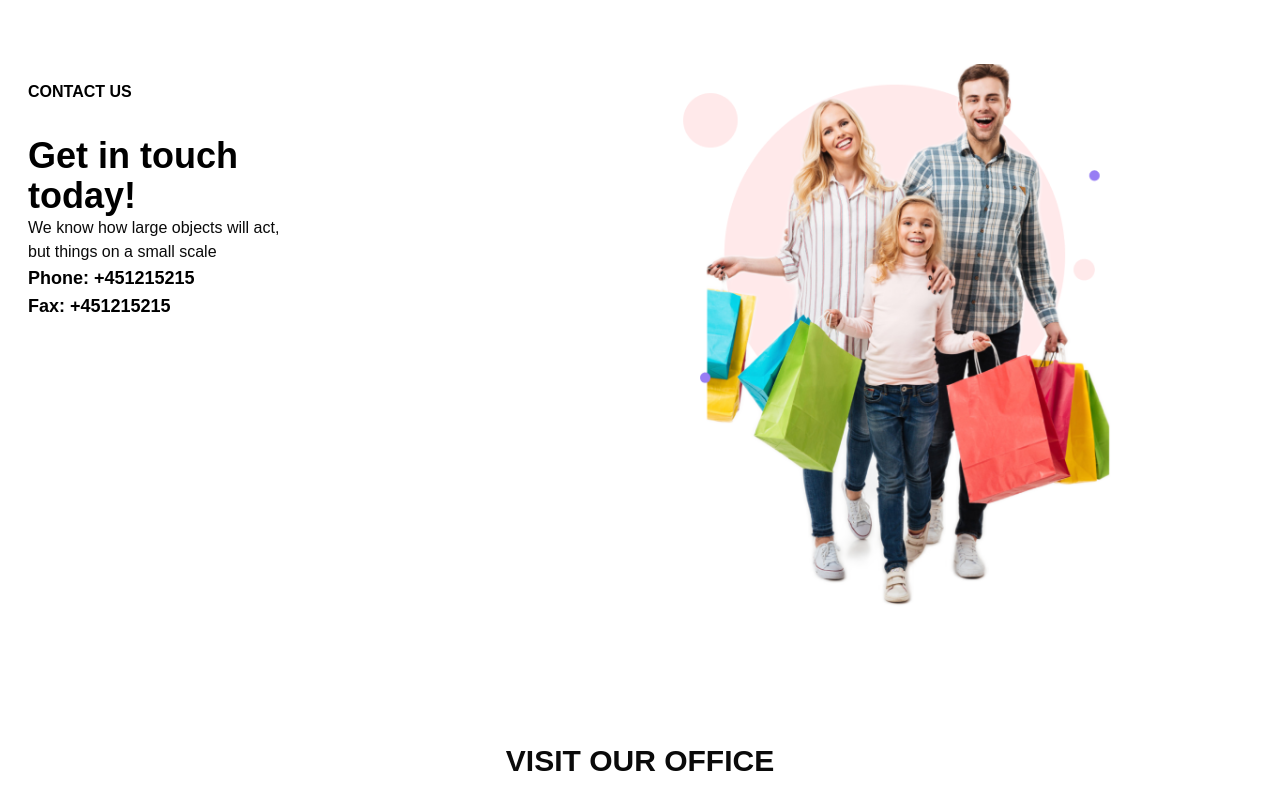
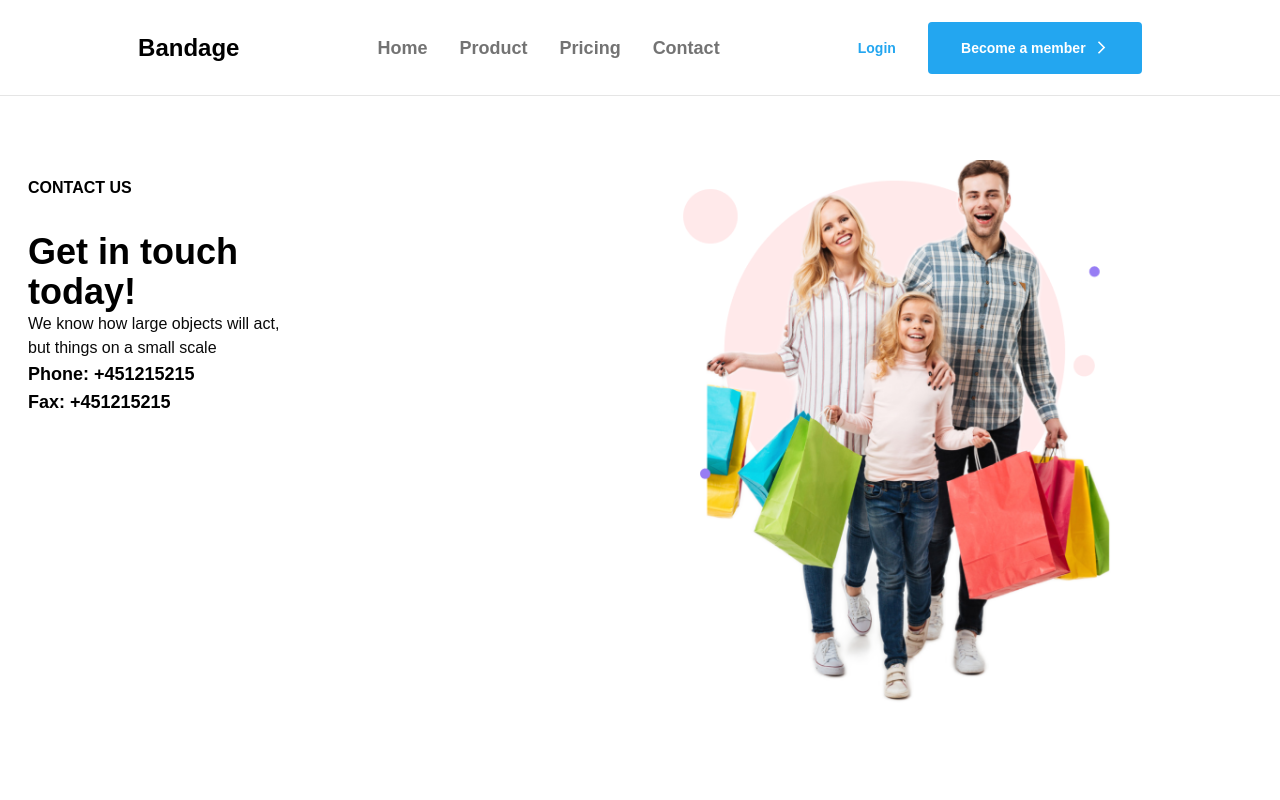
Before and after one commit to Naeemgithubrit/Hackathon-figma, a Next.js app: page /contact in a window 1280 px wide. Shown: the top 800 px of the page. Built offline with nearby package versions, Linux system fonts and the light colour scheme.

Commit message:
Update page.tsx

```diff
--- a/app/contact/page.tsx
+++ b/app/contact/page.tsx
@@ -2,10 +2,12 @@ import ContactForm from "@/components/Contactform";
 import ContactPage from "@/components/ContactDetail";
 import ContactTalkPage from "@/components/talkpage";
 import Footer from "@/components/Footer";
+import AboutHeader from "@/components/AboutHeader";
 
 export default function Contact(){
     return(
         <div>
+            <AboutHeader/>
             <ContactForm />
             <ContactPage />
             <ContactTalkPage />
```
